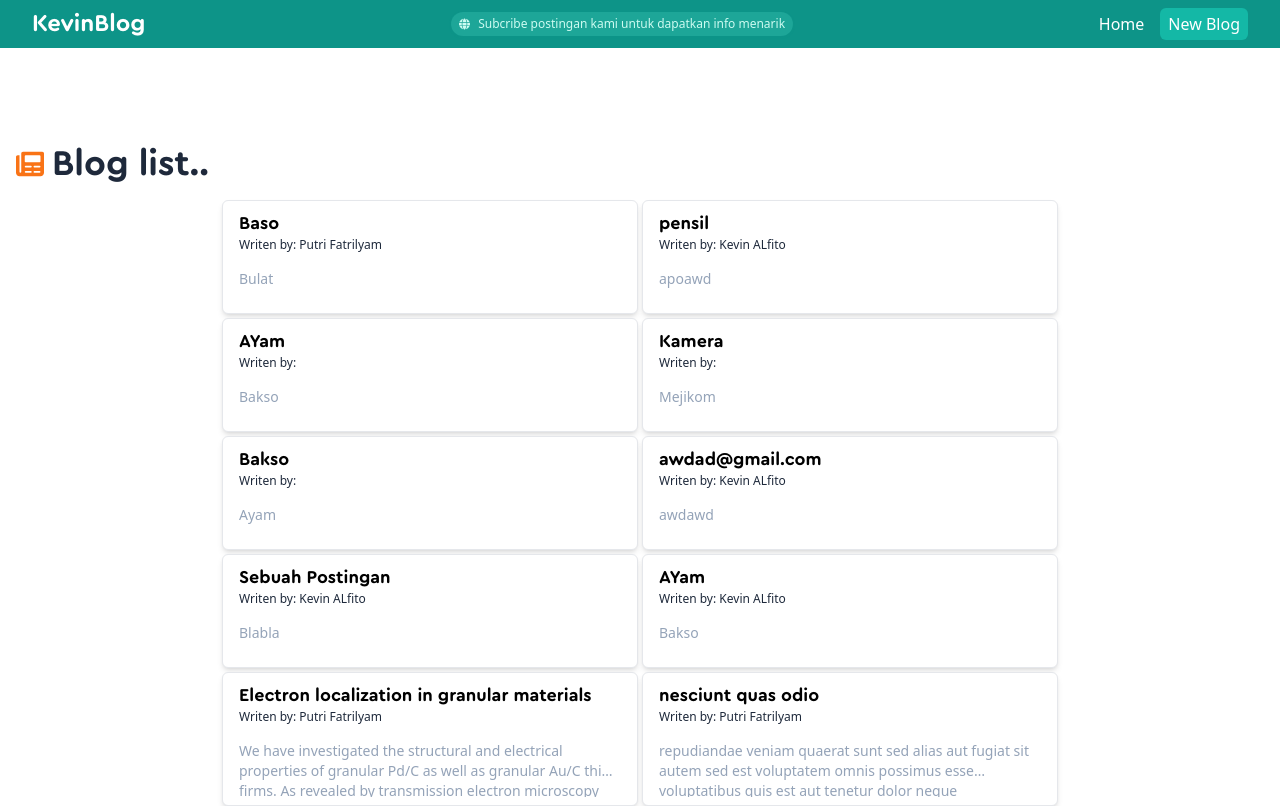
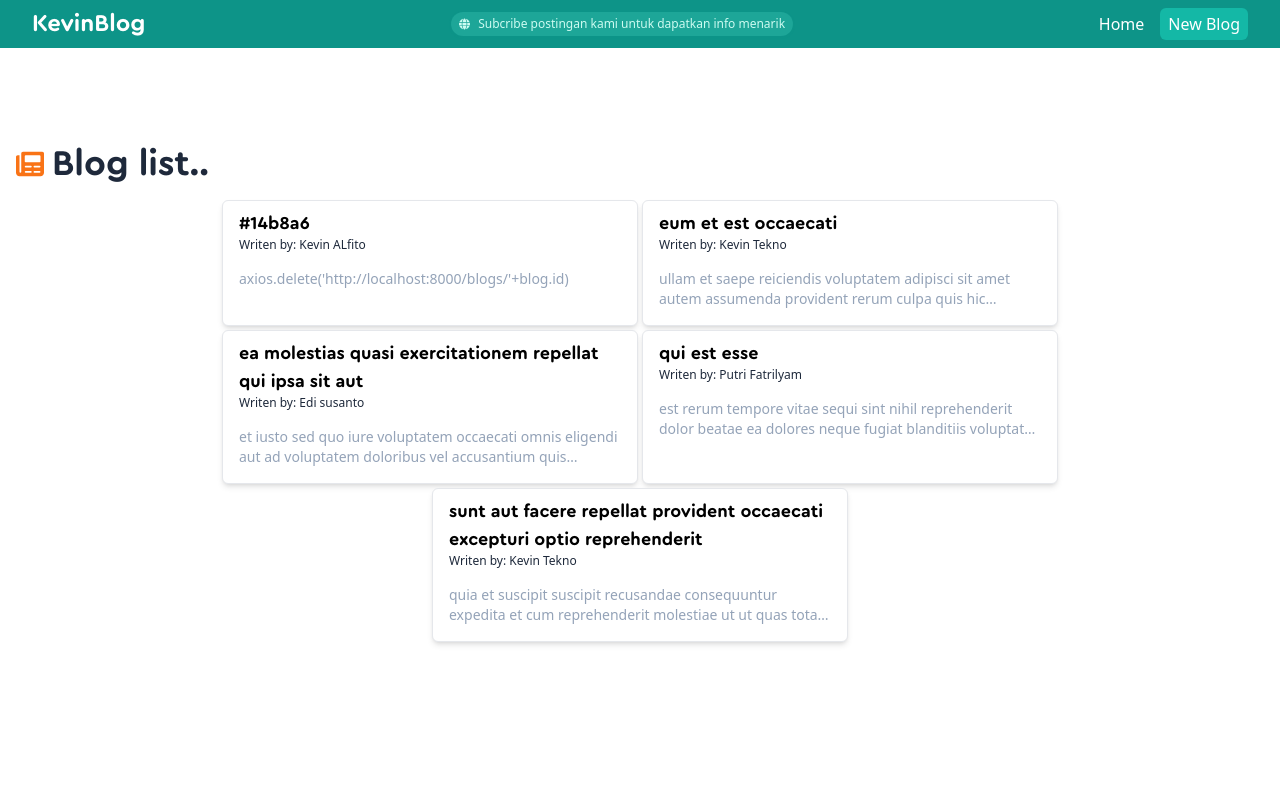
Before and after one commit to kevinalfito69/React-blog, a React (Create React App) app: page / in a window 1280 px wide. Shown: the top 806 px of the page. Built offline with nearby package versions, Linux system fonts and the light colour scheme; data requests are answered from the project's data file.

Commit message:
add delete button, add 404 Not Found

```diff
--- a/data/db.json
+++ b/data/db.json
@@ -25,64 +25,10 @@
       "body": "ullam et saepe reiciendis voluptatem adipisci\nsit amet autem assumenda provident rerum culpa\nquis hic commodi nesciunt rem tenetur doloremque ipsam iure\nquis sunt voluptatem rerum illo velit"
     },
     {
-      "id": 5,
-      "author": "Putri Fatrilyam",
-      "title": "nesciunt quas odio",
-      "body": "repudiandae veniam quaerat sunt sed\nalias aut fugiat sit autem sed est\nvoluptatem omnis possimus esse voluptatibus quis\nest aut tenetur dolor neque"
-    },
-    {
-      "id": 6,
-      "author": "Putri Fatrilyam",
-      "title": "Electron localization in granular materials",
-      "body": "We have investigated the structural and electrical properties of granular Pd/C as well as granular Au/C thin firms. As revealed by transmission electron microscopy the films consist of small metallic clusters of either Pd or Au embedded within amorphous carbon. Films with low metal volume fraction x consist of structurally isolated clusters and show exponential resistance behavior. Above the so-called percolation threshold xp metallic clusters form a percolating network rendering metallic conductivity. For metallic films with x ≫ xp we observe two dimensional (2d) electronic transport behavior at low temperatures via small additional contributions to the Boltzmann-resistance as arising from weak electron localization (WEL) and enhanced electron-electron interaction (EEI). When approaching the percolation threshold these additional resistance contributions grow in absolute magnitude and the 2d transport behavior changes to 3d-behavior close to xp. For both cases resistance as well as magnetoresistance data can be well explained using theories for WEL and EEI in 2d and 3d respectively."
-    },
-    {
-      "title": "AYam",
-      "body": "Bakso",
+      "title": "#14b8a6",
+      "body": "axios.delete('http://localhost:8000/blogs/'+blog.id)",
       "author": "Kevin ALfito",
-      "id": 7
-    },
-    {
-      "title": "Sebuah Postingan",
-      "body": "Blabla",
-      "author": "Kevin ALfito",
-      "id": 8
-    },
-    {
-      "title": "awdad@gmail.com",
-      "body": "awdawd",
-      "author": "Kevin ALfito",
-      "id": 9
-    },
-    {
-      "title": "Bakso",
-      "body": "Ayam",
-      "author": "",
-      "id": 10
-    },
-    {
-      "title": "Kamera",
-      "body": "Mejikom",
-      "author": "",
-      "id": 11
-    },
-    {
-      "title": "AYam",
-      "body": "Bakso",
-      "author": "",
-      "id": 12
-    },
-    {
-      "title": "pensil",
-      "body": "apoawd",
-      "author": "Kevin ALfito",
-      "id": 13
-    },
-    {
-      "title": "Baso",
-      "body": "Bulat",
-      "author": "Putri Fatrilyam",
-      "id": 14
+      "id": 5
     }
   ]
 }
--- a/src/App.js
+++ b/src/App.js
@@ -4,6 +4,7 @@ import Create from './component/Create/Create';
 import Home from './component/Home/Home';
 import Navbar from './component/Navbar/Navbar';
 import BlogDetail from './component/BlogDetail/BlogDetail';
+import NotFound from './component/NotFound/NotFound';
 
 function App() {
   return (
@@ -15,6 +16,7 @@ function App() {
             <Route exact path="/" element={<Home/>}/>
             <Route path="/create" element={<Create/>}/>
             <Route path="/blog/:id" element={<BlogDetail/>}/>
+            <Route path='*' element={<NotFound/>}/>
           </Routes>
         </div>
     </Router>
--- a/src/component/BlogDetail/BlogDetail.jsx
+++ b/src/component/BlogDetail/BlogDetail.jsx
@@ -1,18 +1,49 @@
-import { useParams } from "react-router-dom";
+import axios from "axios";
+
+import { useNavigate, useParams } from "react-router-dom";
+import Swal from "sweetalert2";
 import useFetch from "../../hooks/useFetch";
 
+
 const BlogDetail = () => {
+    const navigate = useNavigate()
     const {id} = useParams()
     const { data:blog, pending, error} = useFetch('http://localhost:8000/blogs/'+id)
+
+    const deleteHandler = ()=>{
+        Swal.fire({
+            title: 'Do you want to delete this post?',
+            icon:'warning',
+            iconColor:'#ef4444',
+            showCancelButton: true,
+            confirmButtonText: 'Yes',
+            confirmButtonColor:'#ef4444'
+
+        }).then((result) => {
+            /* Read more about isConfirmed, isDenied below */
+            if (result.isConfirmed) {
+                axios.delete('http://localhost:8000/blogs/'+blog.id)
+                Swal.fire({
+                    title:'Post deleted!',
+                    icon:'success',
+                    iconColor:'#14b8a6',
+                    confirmButtonColor:'#14b8a6'
+                })
+                setTimeout(()=>  navigate('/'),2000)
+            }
+        })
+
+    }
     return (
         <div className="container mx-auto">
             {pending && <p>Loading...</p>}
             {error && <p>{error}</p>}
             {blog &&(
-                <article>
+                <article className="container px-20">
                     <h2 className="text-2xl md:text-4xl ">{blog.title}</h2>
                     <p className="text-sm">Created by : <span className="font-semibold">{blog.author}</span> </p>
                     <p className="text-md  py-6 font-medium text-slate-700 ">{blog.body}</p>
+                    <button className="px-4 py-1 bg-red-500 text-white font-semibold rounded-md" onClick={deleteHandler}>Delete</button>
                 </article>
             )}
         </div>
--- a/src/component/Home/BlogList/BlogList.jsx
+++ b/src/component/Home/BlogList/BlogList.jsx
@@ -7,10 +7,10 @@ const BlogList = ({blogs,title,}) => {
         <div className="md:flex flex-wrap gap-1 justify-center">
         {
             blogs.map((data)=>(
-                    <div key={data.id} className='px-4 py-2 md:w-1/3  bg-white rounded-md shadow-md border'>
+                    <div key={data.id} className='px-4 py-2 md:w-1/3  bg-white rounded-md shadow-md border  pb-4'>
                         <Link to={`blog/${data.id}`}><h2 className="text-lg">{data.title}</h2></Link>
                         <p className=" text-slate-800 text-xs mb-4">Writen by: {data.author}</p>
-                        <p className="font-medium text-slate-400 text-sm pb-4 line-clamp-2">{data.body}</p>
+                        <p className="font-medium text-slate-400 text-sm line-clamp-2">{data.body}</p>
 
                         {/* <button className="bg-red-500 text-white text-sm font-semibold py-1 px-2" >Delete Post</button> */}
                     </div>
--- /dev/null
+++ b/src/component/NotFound/NotFound.jsx
@@ -0,0 +1,15 @@
+import { Link } from "react-router-dom";
+
+const NotFound = () => {
+    return (
+        <article className="container text-center">
+
+            <h1 className="text-4xl text-slate-800">404 Not Found</h1>
+            <p className="text-lg font-medium text-slate-600">Sorry page is not found</p>
+            <Link to='/' className="text-teal-500 font-semibold">Back to Homepage...</Link>
+
+        </article>
+     );
+}
+
+export default NotFound;
```
